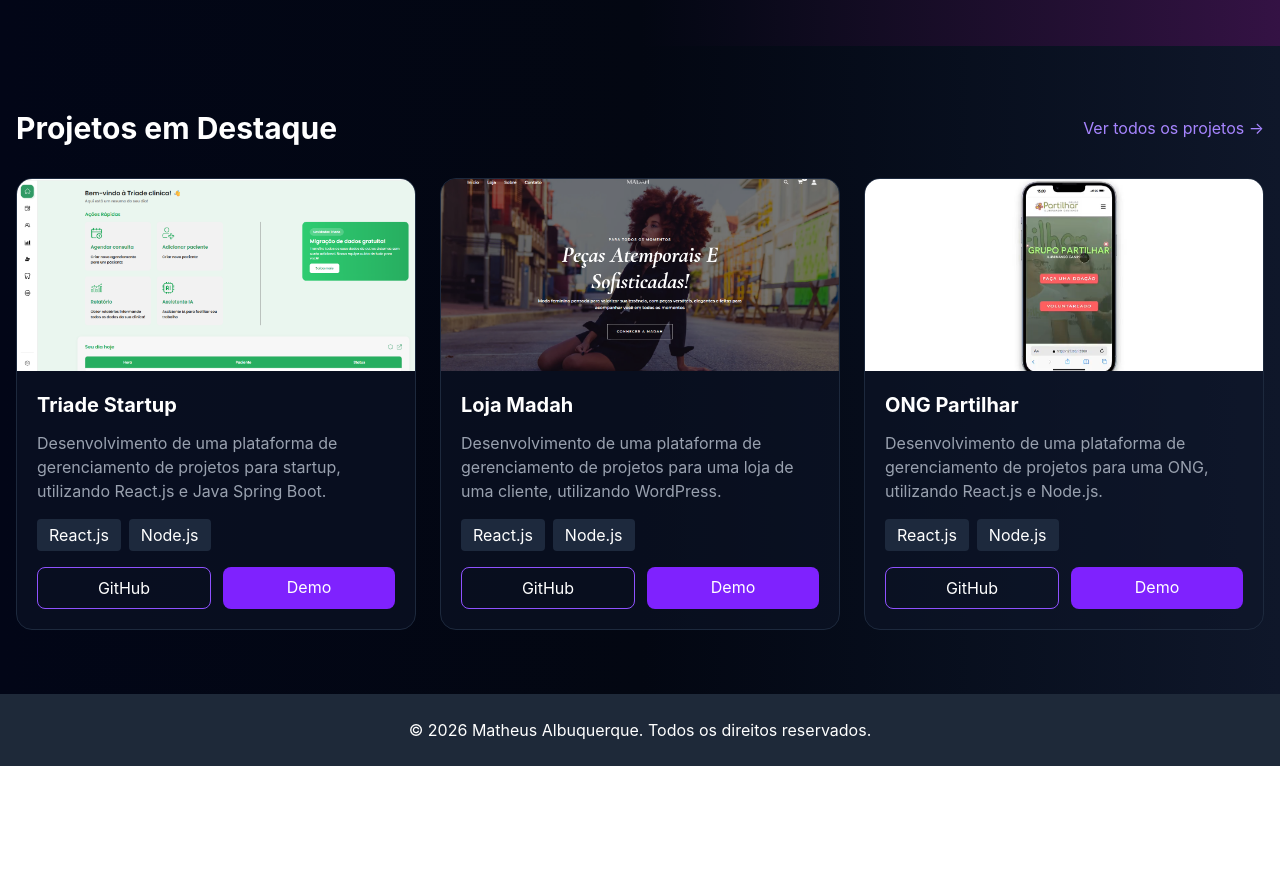
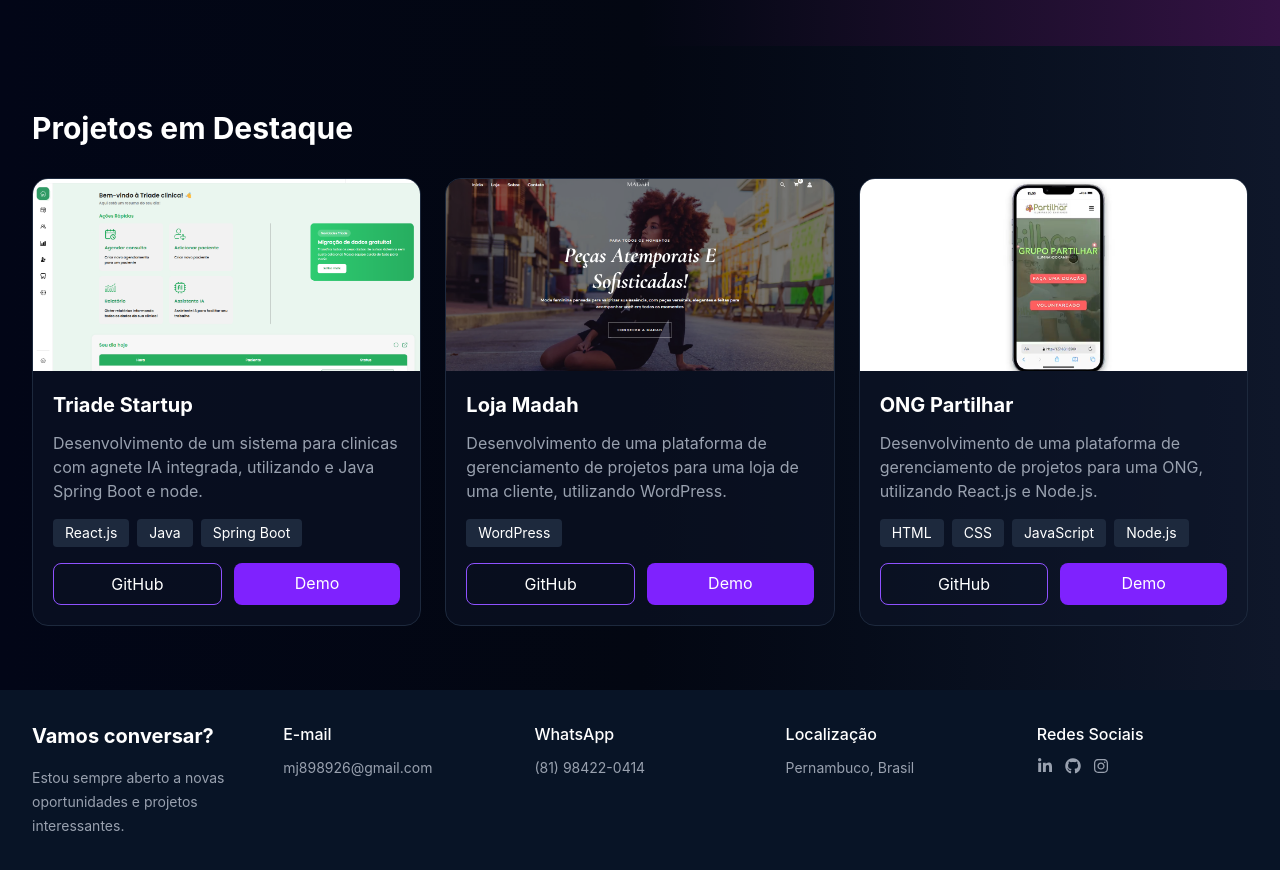
Before and after one commit to matheusalbuquer/portfolio, a React app: page / in a window 1280 px wide. Shown: the part 510-1380 px from the top of the page. Before the commit the page ends 1276 px from the top, so only its background shows below. Built offline with nearby package versions, Linux system fonts and the light colour scheme; the HTML template or start-up script is replaced by a standard one.

Commit message:
ajustando portfolio

```diff
--- a/package.json
+++ b/package.json
@@ -15,6 +15,7 @@
     "react": "^19.2.6",
     "react-dom": "^19.2.6",
     "react-icons": "^5.6.0",
+    "swiper": "^12.2.0",
     "tailwindcss": "^4.3.0"
   },
   "devDependencies": {
--- a/src/components/Footer/Footer.jsx
+++ b/src/components/Footer/Footer.jsx
@@ -1,11 +1,76 @@
+import { FaLinkedinIn, FaGithub, FaInstagram } from "react-icons/fa";
+
 function Footer() {
   return (
-    <footer className="bg-gray-800 text-white py-6">
-      <div className="container mx-auto px-4">
-        <p className="text-center">
-          &copy; {new Date().getFullYear()} Matheus Albuquerque. Todos os
-          direitos reservados.
-        </p>
+    <footer
+      className="bg-[#081426] py-8
+     text-white"
+    >
+      <div className="container mx-auto px-8">
+        <div className="grid md:grid-cols-5 gap-10">
+          {/* Coluna 1 */}
+          <div>
+            <h3 className="font-bold text-xl mb-4">Vamos conversar?</h3>
+
+            <p className="text-gray-400 text-sm leading-6">
+              Estou sempre aberto a novas oportunidades e projetos
+              interessantes.
+            </p>
+          </div>
+
+          {/* Coluna 2 */}
+          <div>
+            <h4 className="font-medium mb-3">E-mail</h4>
+
+            <p className="text-gray-400 text-sm">mj898926@gmail.com</p>
+          </div>
+
+          {/* Coluna 3 */}
+          <div>
+            <h4 className="font-medium mb-3">WhatsApp</h4>
+
+            <p className="text-gray-400 text-sm">(81) 98422-0414</p>
+          </div>
+
+          {/* Coluna 4 */}
+          <div>
+            <h4 className="font-medium mb-3">Localização</h4>
+
+            <p className="text-gray-400 text-sm">Pernambuco, Brasil</p>
+          </div>
+
+          {/* Coluna 5 */}
+          <div>
+            <h4 className="font-medium mb-3">Redes Sociais</h4>
+
+            <div className="flex gap-3">
+              <a
+                href="https://www.linkedin.com/in/matheus-albuquerque-4512bb264/"
+                target="_blank"
+                rel="noopener noreferrer"
+                className="text-gray-400 hover:text-white transition-colors"
+              >
+                <FaLinkedinIn />
+              </a>
+              <a
+                href="https://github.com/matheusalbuquer"
+                target="_blank"
+                rel="noopener noreferrer"
+                className="text-gray-400 hover:text-white transition-colors"
+              >
+                <FaGithub />
+              </a>
+              <a
+                href="https://www.instagram.com/matheus_aalbuquerque_"
+                target="_blank"
+                rel="noopener noreferrer"
+                className="text-gray-400 hover:text-white transition-colors"
+              >
+                <FaInstagram />
+              </a>
+            </div>
+          </div>
+        </div>
       </div>
     </footer>
   );
--- a/src/components/Projects/Projects.jsx
+++ b/src/components/Projects/Projects.jsx
@@ -6,13 +6,11 @@ function Projects() {
       id="projects"
       className="bg-gradient-to-r from-[#020617] via-[#030712] to-[#0F172A] text-white py-16"
     >
-      <div className="container mx-auto px-4">
+      <div className="container mx-auto px-8 ">
         <div className="flex justify-between items-center mb-8">
           <h2 className="text-3xl font-bold">Projetos em Destaque</h2>
 
-          <a href="#" className="text-violet-400 hover:text-violet-300">
-            Ver todos os projetos →
-          </a>
+          <div className="flex items-center gap-4"></div>
         </div>
 
         <div className="grid md:grid-cols-2 lg:grid-cols-3 gap-6">
@@ -34,12 +32,14 @@ function Projects() {
                 <p className="text-gray-400 mb-4">{project.description}</p>
 
                 <div className="flex gap-2 flex-wrap mb-4">
-                  <span className="bg-slate-800 px-3 py-1 rounded">
-                    React.js
-                  </span>
-                  <span className="bg-slate-800 px-3 py-1 rounded">
-                    Node.js
-                  </span>
+                  {project.stacks.map((stack, index) => (
+                    <span
+                      key={index}
+                      className="bg-slate-800 px-3 py-1 rounded text-sm"
+                    >
+                      {stack}
+                    </span>
+                  ))}
                 </div>
 
                 <div className="flex gap-3">
--- a/src/data/projects.js
+++ b/src/data/projects.js
@@ -6,28 +6,31 @@ export const projects = [
   {
     id: 1,
     title: "Triade Startup",
+    stacks: ["React.js", "Java", "Spring Boot"],
     description:
-      "Desenvolvimento de uma plataforma de gerenciamento de projetos para startup, utilizando React.js e Java Spring Boot.",
+      "Desenvolvimento de um sistema para clinicas com agnete IA integrada, utilizando  e Java Spring Boot e node.",
     image: imgtriade,
-    link: "",
+    link: "https://github.com/matheusalbuquer/TRIADE-BACK-END",
     github: "https://github.com/matheusalbuquer/TRIADE-BACK-END",
   },
   {
     id: 2,
     title: "Loja Madah",
+    stacks: ["WordPress"],
     description:
       "Desenvolvimento de uma plataforma de gerenciamento de projetos para uma loja de uma cliente, utilizando WordPress.",
     image: imgmadah,
-    link: "",
+    link: "https://midnightblue-trout-710358.hostingersite.com",
     github: "https://github.com/matheusalbuquer/LOJA-MADAH",
   },
   {
     id: 3,
     title: "ONG Partilhar",
+    stacks: ["HTML", "CSS", "JavaScript", "Node.js"],
     description:
       "Desenvolvimento de uma plataforma de gerenciamento de projetos para uma ONG, utilizando React.js e Node.js.",
     image: imgpartilhar,
-    link: "",
+    link: "https://partilhar.org.br/",
     github: "https://github.com/triade-startup",
   },
 ];
```
Also changed, not shown: 1 other file (tests, documents, lock files or other folders).
